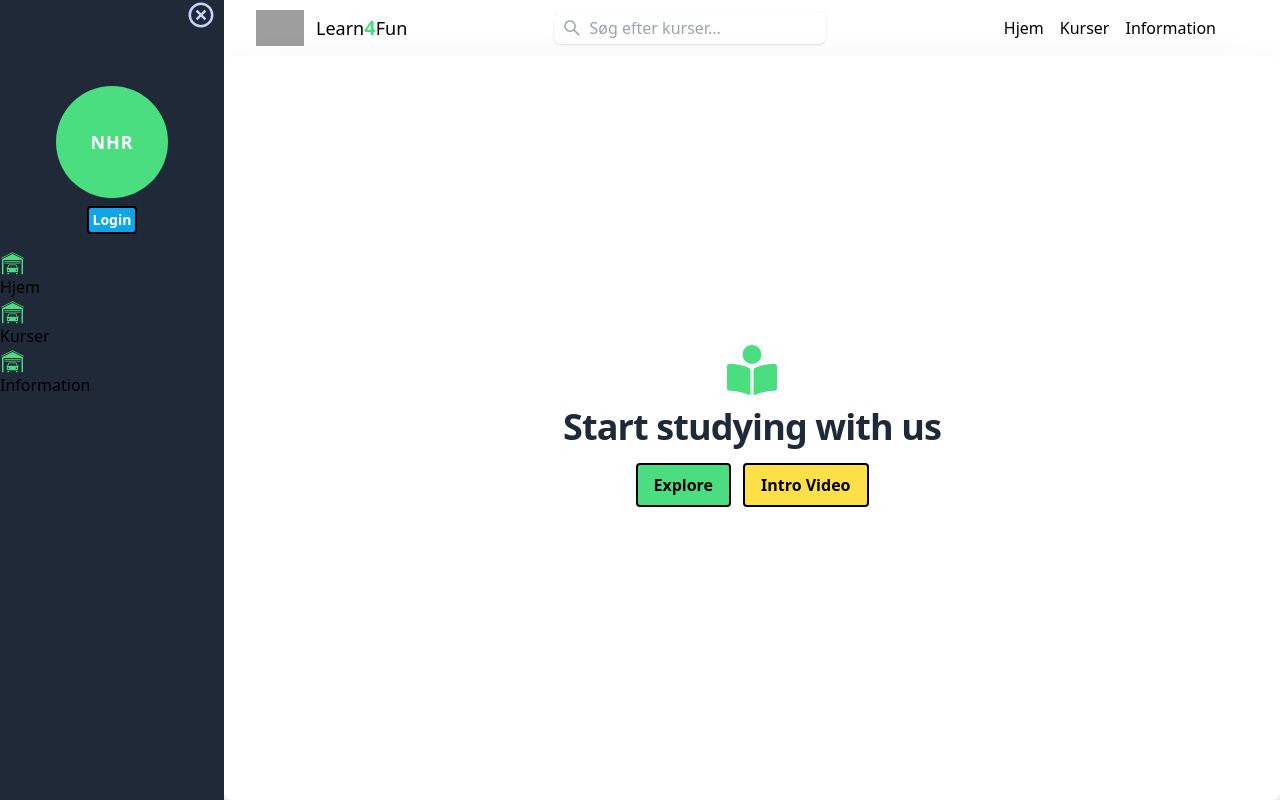
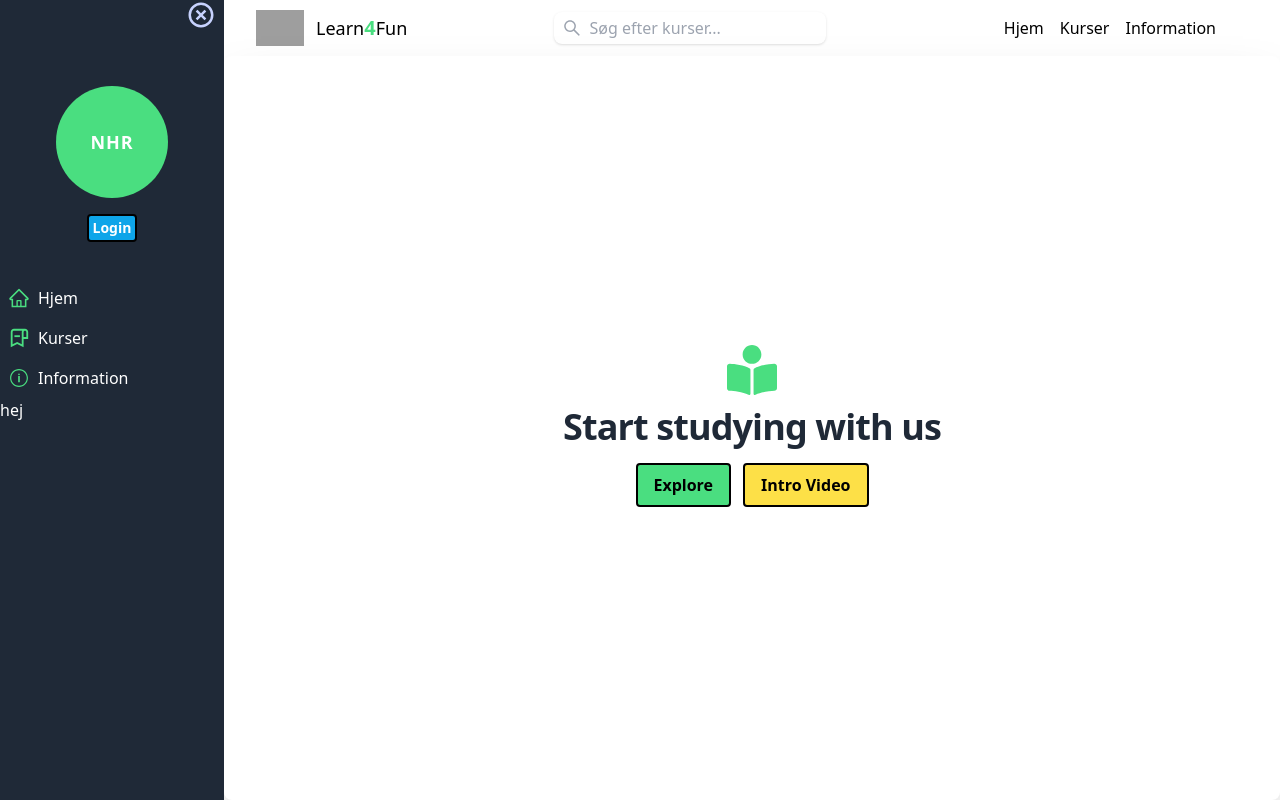
Before and after one commit to nikl1425/WebLearn, a Next.js app: page / in a window 1280 px wide. Built offline with nearby package versions, Linux system fonts and the light colour scheme; grey boxes are pictures that could not be loaded.

Commit message:
bottom work

```diff
--- a/src/common/components/sidebar.tsx
+++ b/src/common/components/sidebar.tsx
@@ -12,14 +12,15 @@ import { IconType } from "react-icons/lib";
 const UserContainer: FC<{show: boolean}> = ({show}) => {
     return (
         <>
-            <div className="flex items-center flex-col mt-14 mb-4">
-                <div className={`transition-width duration-700 ease-in-out ${ show ? 'w-28' : 'w-0'}`}>
-                    {show && <div className="rounded-full bg-green-400 h-28 flex mb-2">
+            <div className="flex items-center flex-col mt-14 mb-4 h-44">
+                <div className={`transition-width duration-700 ease-in-out ${show ? 'w-28 h-28' : 'w-0'}`}>
+                    {show && <div className="rounded-full bg-green-400 flex mb-2 h-full">
                         <span className="my-auto mx-auto text-white font-bold tracking-wider text-lg">NHR</span>
-                    </div>
-                    }
+                    </div>}
                 </div>
-                {show && <Button style={{bgColor: 'info', hoverColor: 'info', textColor: 'white', size: 'sm' }} type='button' onclick={() => console.log("hej")} buttonText='Login' />}
+                <div className="mt-4">
+                    {show && <Button style={{ bgColor: 'info', hoverColor: 'info', textColor: 'white', size: 'sm' }} type='button' onclick={() => console.log("hej")} buttonText='Login' />}
+                </div>
             </div>
         </>
     )
@@ -40,18 +41,18 @@ const NavLink : FC<{name: string, route: string, symbol: IconType}> = ({name, ro
 
     return (
         <>
-            <div>
-                <Link href={"/" + route}>
-                    <div>
-                        <div>
-                            {<Icon className="text-green-400" size={25} />}
+            <Link href={"/" + route}>
+                <div className="h-10 w-full hover:bg-gray-700">
+                    <div className="flex flex-row h-full">
+                        <div className="pl-2 my-auto">
+                            {<Icon className="text-green-400" size={22} />}
                         </div>
-                        <span>
+                        <span className="pl-2 my-auto text-white">
                             {name}
                         </span>
                     </div>
-                </Link>
-            </div>
+                </div>
+            </Link>
         </>
     )
 }
@@ -82,6 +83,15 @@ const SideBar: FC = () => {
             <CloseOpenHandler handler={sidebarHandler.setSidebarOpen} state={open} />
             <UserContainer show={sidebarHandler.sidebarOpen}/>
             <NavLinkList />
+
+            <div className=" text-white relative h-full">
+                <div className="bottom-0">
+                    <div className="bottom-0 h-16 w-16">
+                    hej
+                    </div>
+                </div>
+
+            </div>
         </div>
     )
 }
--- a/src/common/constants.tsx
+++ b/src/common/constants.tsx
@@ -1,10 +1,10 @@
 import { GiHomeGarage } from "react-icons/gi"
-
-
-
+import {AiOutlineHome} from 'react-icons/ai'
+import {BiBookmarkAltMinus} from 'react-icons/bi'
+import {IoIosInformationCircleOutline} from 'react-icons/io'
 
 export const ROUTES_CONFIG = [
-    { name: 'Hjem', route: '', symbol: GiHomeGarage},
-    { name: 'Kurser', route: '', symbol: GiHomeGarage},
-    { name: 'Information', route: '', symbol: GiHomeGarage},
+    { name: 'Hjem', route: '', symbol: AiOutlineHome},
+    { name: 'Kurser', route: 'course', symbol: BiBookmarkAltMinus},
+    { name: 'Information', route: 'about', symbol: IoIosInformationCircleOutline},
 ]
```
